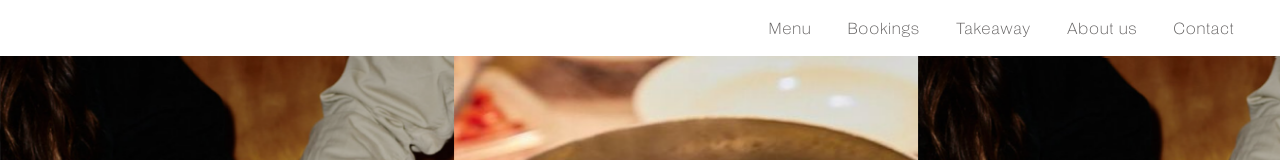
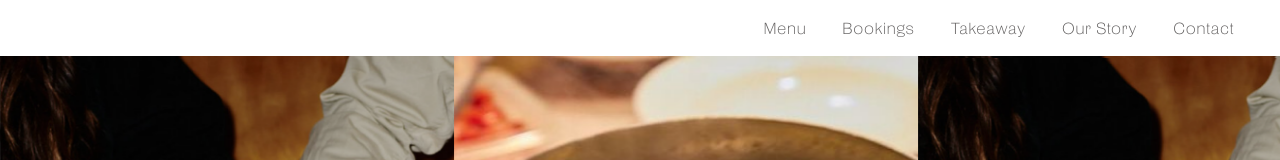
Before and after one commit to ozolinala/capanna74, a Next.js app: page / in a window 1280 px wide. Shown: the top 160 px of the page. Built offline with nearby package versions, Linux system fonts and the light colour scheme.

Commit message:
changed back to our story

```diff
--- a/src/components/Layout.js
+++ b/src/components/Layout.js
@@ -14,7 +14,7 @@ const Layout = ({ children }) => {
     { id: 1, label: "Menu", link: "/#menu" },
     { id: 2, label: "Bookings", link: "/bookings" },
     { id: 3, label: "Takeaway", link: "/takeaway" },
-    { id: 4, label: "About us", link: "/about-us" },
+    { id: 4, label: "Our Story", link: "/our-story" },
     { id: 5, label: "Contact", link: "/contact" },
   ];
 
```
Also changed, not shown: src/pages/our-story.js (renamed from src/pages/about-us.js).
